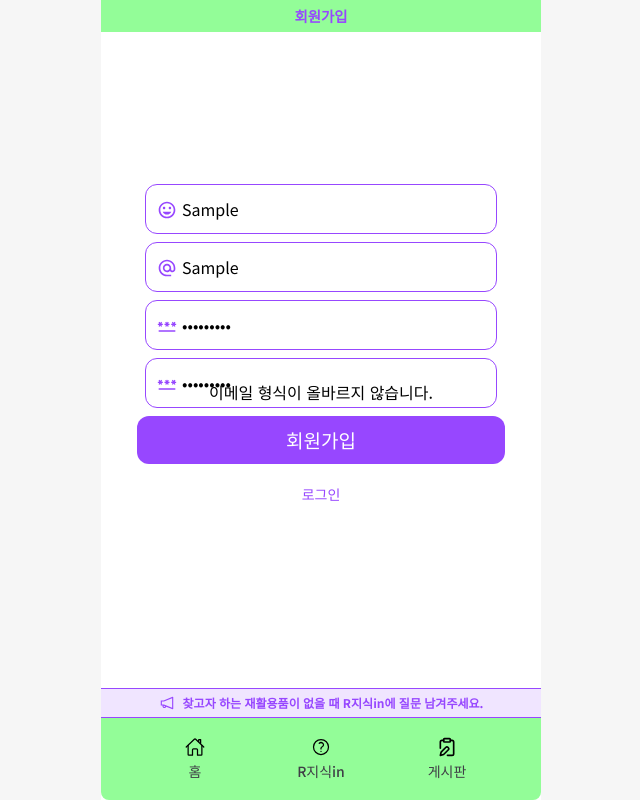
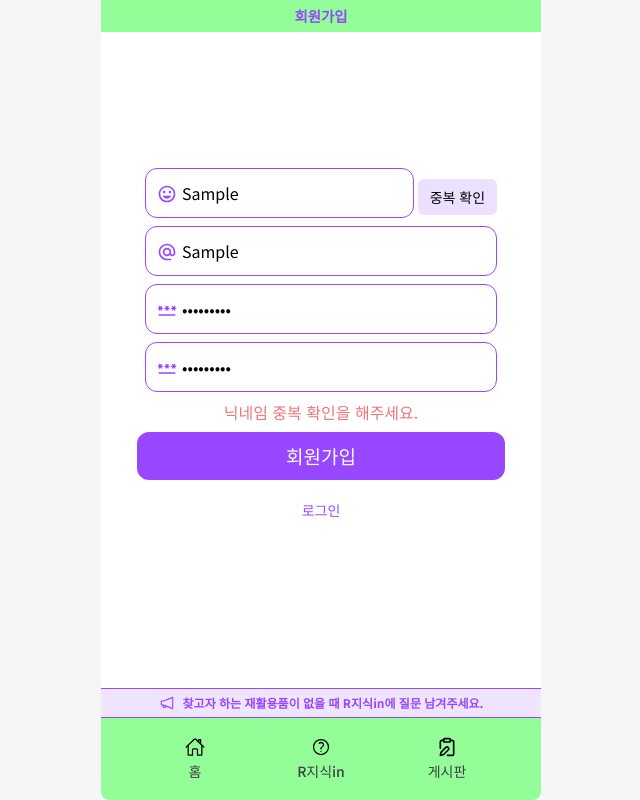
Before and after one commit to FE8-Team6/renewal-reracle, a React (Vite) app: page /signup in a window 1280 px wide. Both pictures are taken after typing "Sample", "Sample", "Sample123", "Sample123" into the empty fields and a click on the button "회원가입". Shown: the whole page, without its empty margins (319-959 px from the left). Built offline with nearby package versions, Linux system fonts and the light colour scheme; no server answers.

Commit message:
feat: 중복 닉네임 검증하는 버튼 구현

```diff
--- a/src/pages/SignUp.tsx
+++ b/src/pages/SignUp.tsx
@@ -1,5 +1,13 @@
 import React, { useState } from "react";
-import { doc, setDoc, getDoc } from "firebase/firestore";
+import {
+  doc,
+  setDoc,
+  getDoc,
+  collection,
+  query,
+  where,
+  getDocs,
+} from "firebase/firestore";
 import { createUserWithEmailAndPassword } from "firebase/auth";
 import { auth, db } from "../firebase";
 import { useNavigate } from "react-router-dom";
@@ -19,6 +27,8 @@ export const SignUp = () => {
   const [confirmPassword, setConfirmPassword] = useState<string>("");
   const [error, setError] = useState<string>("");
   const [errorKey, setErrorKey] = useState<number>(0);
+  const [isDisplayNameChecked, setIsDisplayNameChecked] =
+    useState<boolean>(false);
   const navigate = useNavigate();
 
   const saveUserInfoToFirestore = async (
@@ -38,9 +48,33 @@ export const SignUp = () => {
     }
   };
 
+  const checkDisplayName = async () => {
+    setError("");
+    const q = query(
+      collection(db, "users"),
+      where("displayName", "==", displayName)
+    );
+    const querySnapshot = await getDocs(q);
+    if (!querySnapshot.empty) {
+      setError("이미 사용 중인 닉네임입니다.");
+      setErrorKey((prev) => prev + 1);
+      setIsDisplayNameChecked(false);
+    } else {
+      setError("사용 가능한 닉네임입니다.");
+      setErrorKey((prev) => prev + 1);
+      setIsDisplayNameChecked(true);
+    }
+  };
+
   const handleSignUp = async (event: React.FormEvent) => {
     event.preventDefault();
     setError("");
+
+    if (!isDisplayNameChecked) {
+      setError("닉네임 중복 확인을 해주세요.");
+      setErrorKey((prev) => prev + 1);
+      return;
+    }
 
     if (displayName.length < 2) {
       setError("닉네임은 2자 이상이어야 합니다.");
@@ -100,14 +134,26 @@ export const SignUp = () => {
           onSubmit={handleSignUp}
           className="relative flex flex-col items-center justify-center "
         >
-          <div className="relative flex flex-col mb-2">
+          <div className="relative flex flex-row items-center mb-2 gap-1">
             <Input
               type="text"
               placeholder="닉네임"
               value={displayName}
-              onChange={(event) => setDisplayName(event.target.value)}
+              onChange={(event) => {
+                setDisplayName(event.target.value);
+                setIsDisplayNameChecked(false);
+              }}
+              className="w-[16.8rem]"
             />
             <MdOutlineTagFaces className="absolute text-xl left-3 top-4 text-purple" />
+            <Button
+              variant="secondary"
+              size="sm"
+              onClick={checkDisplayName}
+              className="mt-2"
+            >
+              중복 확인
+            </Button>
           </div>
           <div className="relative flex flex-col mb-2">
             <Input
@@ -125,7 +171,6 @@ export const SignUp = () => {
               value={password}
               onChange={(event) => setPassword(event.target.value)}
             />
-
             <MdOutlinePassword className="absolute text-xl left-3 top-4 text-purple" />
           </div>
           <div className="relative flex flex-col mb-2">
@@ -133,15 +178,12 @@ export const SignUp = () => {
               type="password"
               placeholder="비밀번호 확인"
               value={confirmPassword}
-              onChange={(e) => setConfirmPassword(e.target.value)}
+              onChange={(event) => setConfirmPassword(event.target.value)}
             />
             <MdOutlinePassword className="absolute text-xl left-3 top-4 text-purple" />
           </div>
           {error && (
-            <p
-              key={errorKey}
-              className="absolute bottom-[7.5vh] animate-vibration text-gray-dark"
-            >
+            <p key={errorKey} className="text-error-30 mb-2">
               {error}
             </p>
           )}
```
